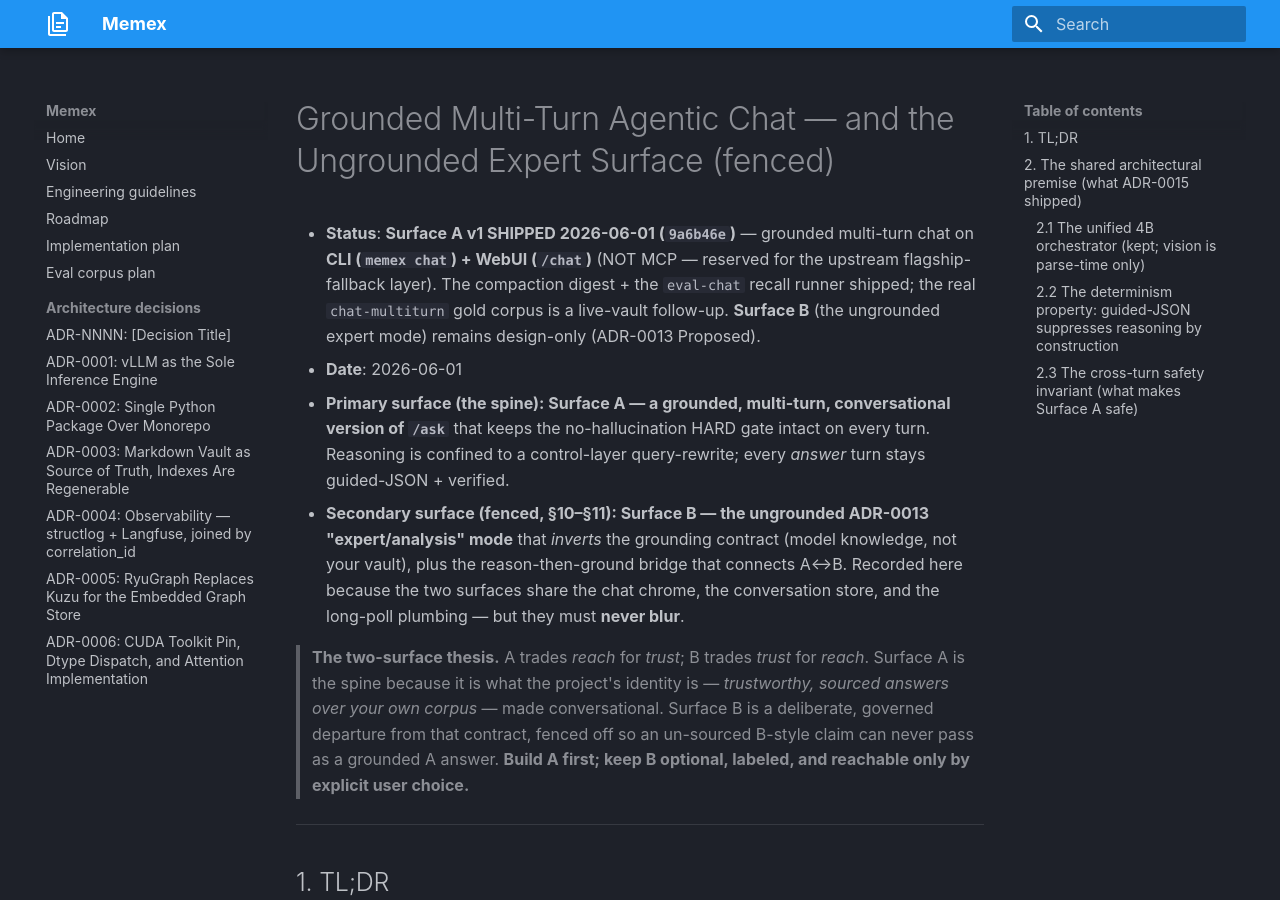
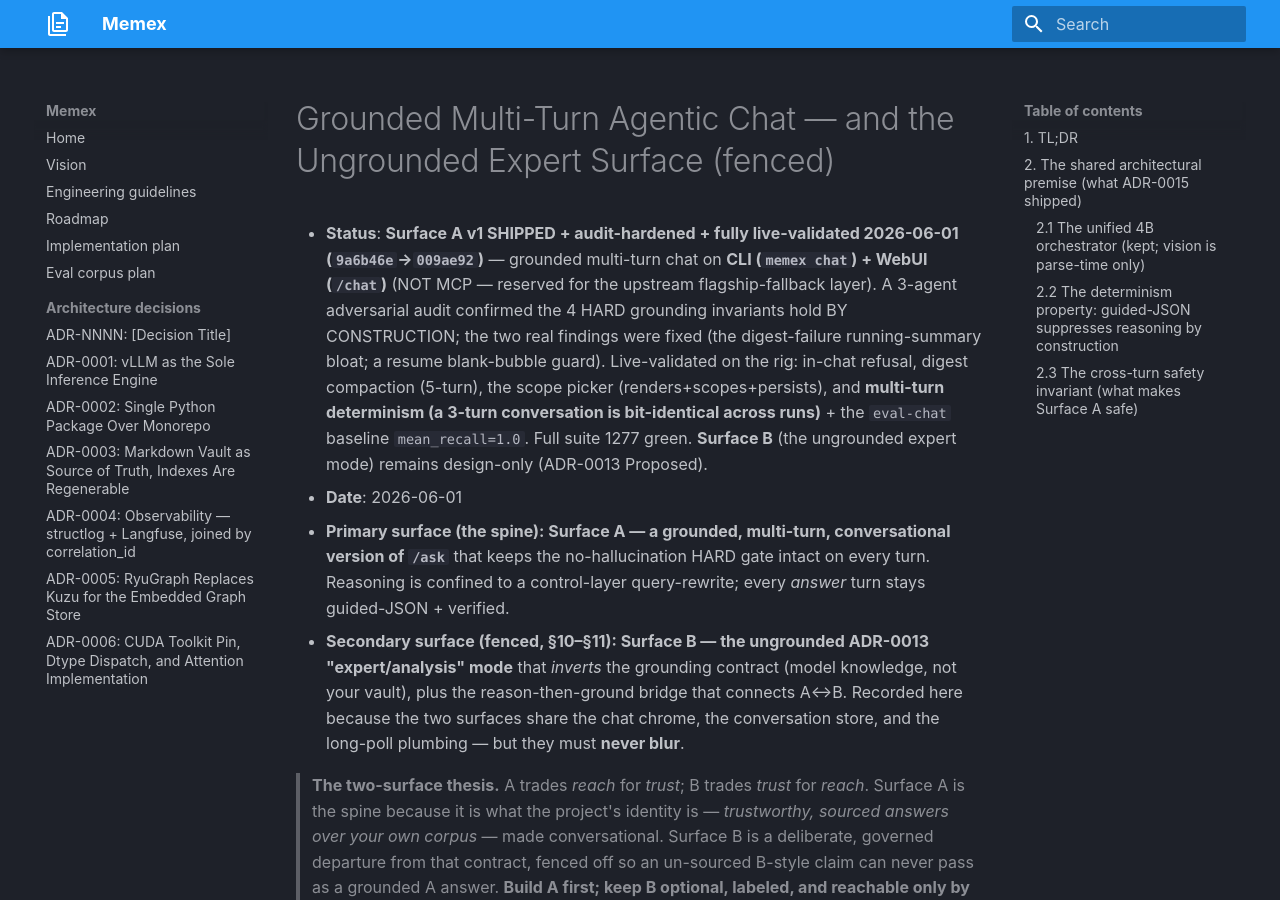
Before and after one commit to Zenetusken/memex, an MkDocs documentation site: the page built from docs/specs/grounded-agentic-chat.md, in a window 1280 px wide and 900 px high. Built offline with MkDocs 1.6.1 and Material for MkDocs 9.7.7, drawn with Linux system fonts in a browser that asks for light colours.

Commit message:
docs: mark grounded chat (Surface A) audit-hardened + fully live-validated
Status → audit-hardened + fully live-validated (009ae92): the 3-agent adversarial
audit cleared the grounding invariants by construction; the two real findings are
fixed; live validation covered refusal / digest compaction / scope picker /
multi-turn determinism (bit-identical across runs) + eval-chat mean_recall=1.0.

Co-Authored-By: Claude Opus 4.8 (1M context) <noreply@anthropic.com>

```diff
--- a/docs/specs/grounded-agentic-chat.md
+++ b/docs/specs/grounded-agentic-chat.md
@@ -1,6 +1,6 @@
 # Grounded Multi-Turn Agentic Chat — and the Ungrounded Expert Surface (fenced)
 
-- **Status**: **Surface A v1 SHIPPED 2026-06-01 (`9a6b46e`)** — grounded multi-turn chat on **CLI (`memex chat`) + WebUI (`/chat`)** (NOT MCP — reserved for the upstream flagship-fallback layer). The compaction digest + the `eval-chat` recall runner shipped; the real `chat-multiturn` gold corpus is a live-vault follow-up. **Surface B** (the ungrounded expert mode) remains design-only (ADR-0013 Proposed).
+- **Status**: **Surface A v1 SHIPPED + audit-hardened + fully live-validated 2026-06-01 (`9a6b46e`→`009ae92`)** — grounded multi-turn chat on **CLI (`memex chat`) + WebUI (`/chat`)** (NOT MCP — reserved for the upstream flagship-fallback layer). A 3-agent adversarial audit confirmed the 4 HARD grounding invariants hold BY CONSTRUCTION; the two real findings were fixed (the digest-failure running-summary bloat; a resume blank-bubble guard). Live-validated on the rig: in-chat refusal, digest compaction (5-turn), the scope picker (renders+scopes+persists), and **multi-turn determinism (a 3-turn conversation is bit-identical across runs)** + the `eval-chat` baseline `mean_recall=1.0`. Full suite 1277 green. **Surface B** (the ungrounded expert mode) remains design-only (ADR-0013 Proposed).
 - **Date**: 2026-06-01
 - **Primary surface (the spine): Surface A — a grounded, multi-turn, conversational version of `/ask`** that keeps the no-hallucination HARD gate intact on every turn. Reasoning is confined to a control-layer query-rewrite; every *answer* turn stays guided-JSON + verified.
 - **Secondary surface (fenced, §10–§11): Surface B — the ungrounded ADR-0013 "expert/analysis" mode** that *inverts* the grounding contract (model knowledge, not your vault), plus the reason-then-ground bridge that connects A↔B. Recorded here because the two surfaces share the chat chrome, the conversation store, and the long-poll plumbing — but they must **never blur**.
```
